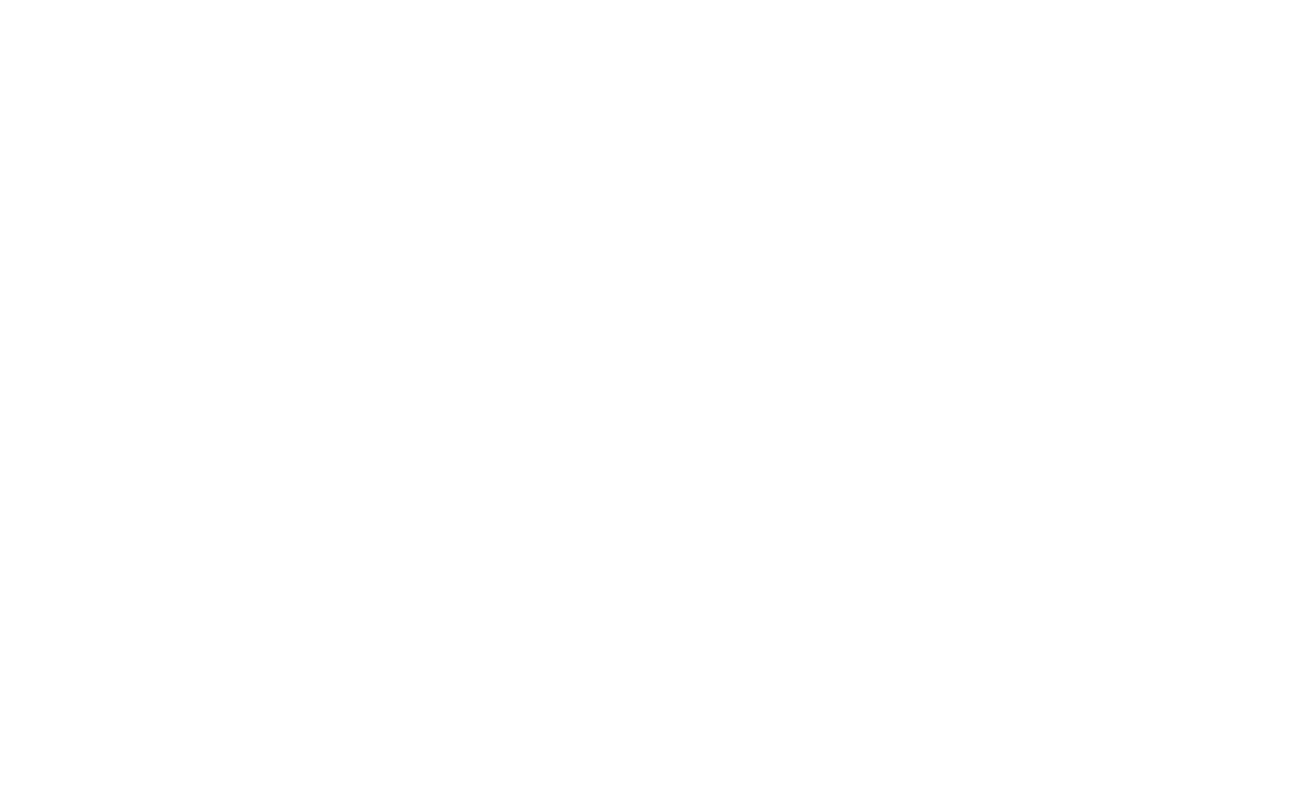
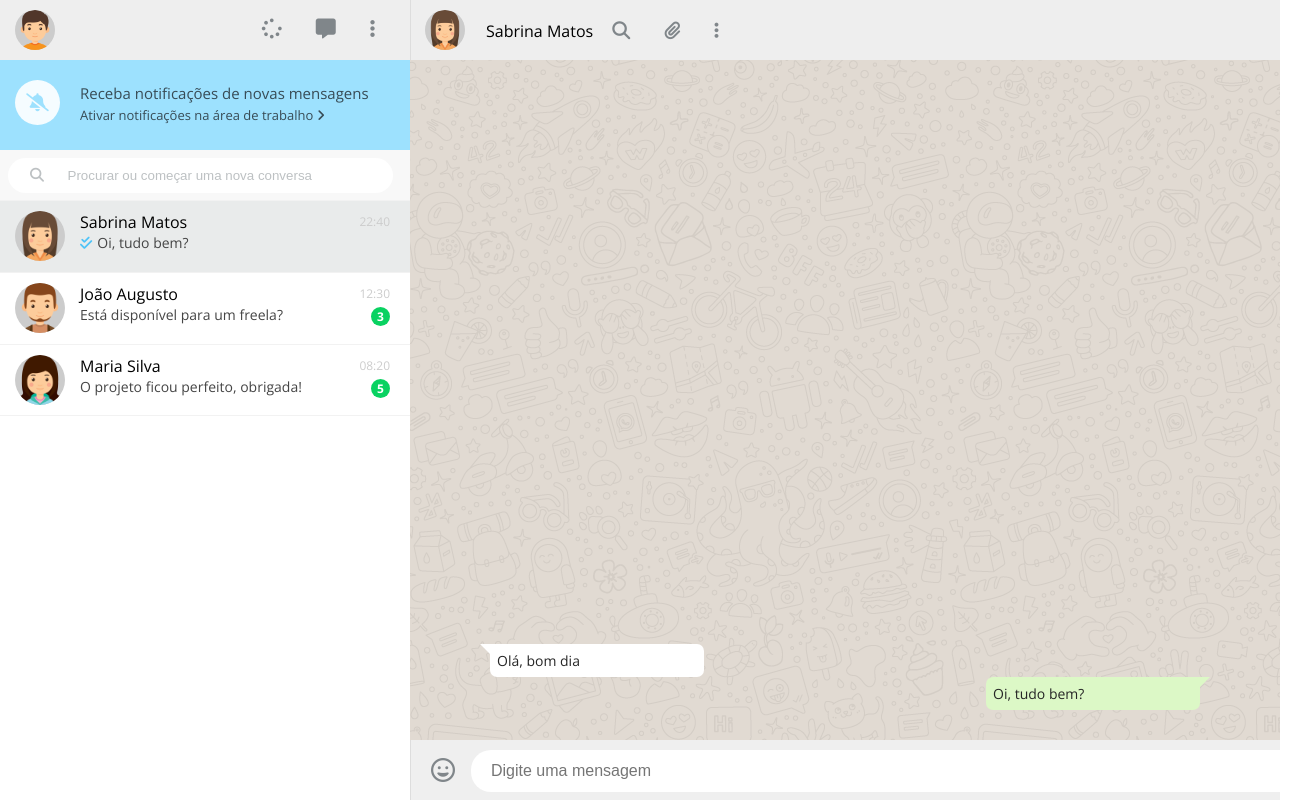
Before and after one commit to feliipecardosoo/clonezap, a plain HTML site: page index.html in a window 1280 px wide. Shown: the whole page, 1308 px wide, since content can reach past the window. Drawn offline with nearby package versions, Linux system fonts and the light colour scheme.

Commit message:
Finalizando projeto

```diff
--- a/index.html
+++ b/index.html
@@ -3,10 +3,93 @@
 <head>
     <meta charset="UTF-8">
     <meta name="viewport" content="width=device-width, initial-scale=1.0">
+    <link rel="preconnect" href="https://fonts.googleapis.com">
+    <link rel="preconnect" href="https://fonts.gstatic.com" crossorigin>
+    <link href="https://fonts.googleapis.com/css2?family=Open+Sans:wght@300;400;600;700&display=swap" rel="stylesheet">
     <link rel="stylesheet" href="style.css">
-    <title>Document</title>
+    <script src="https://kit.fontawesome.com/e0487457ff.js" crossorigin="anonymous"></script>
+    <title>Clone zap</title>
 </head>
 <body>
-
+    <div class="container">
+		<aside class="sidebar">
+			<div class="toolbar-container">
+				<img class="user-photo" src="img/avatar1.png">
+				<div class="auxicons-toolbar-container">
+					<i class="fas fa-spinner"></i>
+					<i class="fas fa-comment-alt"></i>
+					<i class="fas fa-ellipsis-v"></i>
+				</div>
+			</div>
+			<div class="notification-container">
+				<i class="fas fa-bell-slash"></i>
+				<p class="receive-notification">Receba notificações de novas mensagens</p>
+				<p class="activate-notification">Ativar notificações na área de trabalho <i class="fas fa-angle-right"></i></p>
+			</div>
+			<div class="search-container">
+				<i id="contact-search" class="fas fa-search"></i>
+				<input type="text" id="search" name="search" placeholder="Procurar ou começar uma nova conversa">
+			</div>
+			<div class="contacts-container">
+				<div class="contact-box active-chat">
+					<img class="user-photo" src="img/avatar2.png">
+					<div class="user-info">
+						<p class="user-name">Sabrina Matos</p>
+						<p class="user-messagepreview"><i class="fas fa-check-double"></i>Oi, tudo bem?</p>
+					</div>
+					<div class="message-info">
+						<p class="message-time">22:40</p>
+					</div>
+				</div>
+				<div class="contact-box">
+					<img class="user-photo" src="img/avatar3.png">
+					<div class="user-info">
+						<p class="user-name">João Augusto</p>
+						<p class="user-messagepreview">Está disponível para um freela?</p>
+					</div>
+					<div class="message-info">
+						<p class="message-time">12:30</p>
+						<p class="message-pending">3</p>
+					</div>
+				</div>
+				<div class="contact-box">
+					<img class="user-photo" src="img/avatar4.png">
+					<div class="user-info">
+						<p class="user-name">Maria Silva</p>
+						<p class="user-messagepreview">O projeto ficou perfeito, obrigada!</p>
+					</div>
+					<div class="message-info">
+						<p class="message-time">08:20</p>
+						<p class="message-pending">5</p>
+					</div>
+				</div>
+			</div>
+		</aside>
+		<main class="chat-container">
+			<nav class="chat-navbar">
+				<div class="contactinfo-container">
+					<img class="user-photo" src="img/avatar2.png">
+					<p class="user-name">Sabrina Matos</p>
+				</div>
+				<ul class="chattools-container">
+					<li><i class="fas fa-search"></i></li>
+					<li><i class="fas fa-paperclip"></i></li>
+					<li><i class="fas fa-ellipsis-v"></i></li>
+				</ul>
+			</nav>
+			<div class="messages-container">
+				<div class="bg-image"></div>
+				<div class="chat-messages">
+					<p class="guest-message">Olá, bom dia</p>
+					<p class="user-message">Oi, tudo bem?</p>
+				</div>
+			</div>
+			<div class="sendmessage-container">
+				<i class="far fa-grin"></i>
+				<input id="chatmessage" type="text" name="message" class="userinput" placeholder="Digite uma mensagem">
+				<i class="fas fa-microphone"></i>
+			</div>
+		</main>
+	</div>
 </body>
 </html>
--- a/style.css
+++ b/style.css
@@ -0,0 +1,372 @@
+/* general */
+html, body, ul {
+	margin: 0;
+	padding: 0;
+	font-family: 'Open Sans', sans-serif;
+}
+
+ul {
+	list-style: none;
+}
+
+.container {
+	height: 100vh;
+	position: relative;
+}
+
+/* side bar */
+.sidebar {
+	width: 410px;
+	height: 100%;
+	display: inline-block;
+	position: relative;
+}
+
+/* toolbar */
+.toolbar-container {
+	width: 100%;
+	height: 60px;
+	background-color: #EEE;
+}
+
+.user-photo {
+	width: 40px;
+	border-radius: 50%;
+	position: absolute;
+	left: 15px;
+	top: 10px;
+	background-color: #CCC;
+}
+
+.auxicons-toolbar-container {
+	float: right;
+	height: 60px;
+	line-height: 60px;
+	padding-right: 20px;
+}
+
+.auxicons-toolbar-container i {
+	color: #80868A;
+	font-size: 20px;
+	margin-left: 15px;
+	margin-right: 15px;
+	cursor: pointer;
+}
+
+/* notification container */
+.notification-container {
+	width: 100%;
+	height: 90px;
+	padding-top: 23px;
+	padding-left: 80px;
+	background-color: #9DE1FE;
+	color: #384c56;
+	position: relative;
+	box-sizing: border-box;
+}
+
+.fas.fa-bell-slash {
+	width: 45px;
+	height: 45px;
+	text-align: center;
+	line-height: 45px;
+	border-radius: 50%;
+	font-size: 18px;
+	color: #9DE1FE;
+	background-color: #F5FCFF;
+	position: absolute;
+	top: 20px;
+	left: 15px;
+}
+
+.notification-container p {
+	margin: 0;
+}
+
+.notification-container .receive-notification {
+	font-size: 15px;
+	margin-bottom: 3px;
+}
+
+.activate-notification {
+	font-size: 13px;
+}
+
+/* search container */
+.search-container {
+	height: 50px;
+	width: 100%;
+	padding-left: 7.5px;
+	padding-top: 7.5px;
+	background-color: #F8F8F8;
+	position: relative;
+	color: #BDC1C3;
+	box-sizing: border-box;
+}
+
+#contact-search {
+	position: absolute;
+	left: 30px;
+	top: 18px;
+	font-size: 14px;
+}
+
+#search {
+	border: none;
+	height: 35px;
+	width: 385px;
+	padding-left: 60px;
+	border-radius: 17.5px;
+	background-color: #FFF;
+	box-sizing: border-box;
+}
+
+#search::placeholder {
+	color: #BDC1C3;
+}
+
+/* contacts container */
+
+.contacts-container {
+	height: auto;
+	background-color: #FFF;
+}
+
+.contact-box {
+	cursor: pointer;
+	height: 72px;
+	background-color: #FFF;
+	border-top: 1px solid #f2f2f2;
+	position: relative;
+	box-sizing: border-box;
+}
+
+.contact-box:last-child {
+	border-bottom: 1px solid #f2f2f2;
+}
+
+.contact-box:hover {
+	background-color: #f4f5f5;
+}
+
+.active-chat {
+	background-color: #E9EBEB;
+}
+
+.active-chat.contact-box:hover {
+	background-color: #E9EBEB;
+}
+
+.contact-box .user-photo {
+	width: 50px;
+}
+
+.user-info {
+	margin-left: 80px;
+	padding-top: 10px;
+	display: inline-block;
+}
+
+.user-info p, .message-info p {
+	margin: 0;
+}
+
+.user-name {
+	font-size: 16px;
+	color: #000;
+	margin-bottom: 12px;
+}
+
+.user-messagepreview {
+	font-size: 14px;
+	color: #454545;
+}
+
+.fa-check-double {
+	margin-right: 5px;
+	color: #4FC3F7;
+}
+
+.message-info {
+	position: absolute;
+	top: 12px;
+	right: 20px;
+	display: inline-block;
+}
+
+.message-info .message-time {
+	font-size: 12px;
+	margin-bottom: 5px;
+	color: #CCC;
+}
+
+.message-pending {
+	background-color: #09d261;
+	color: #FFF;
+	width: 19px;
+	height: 19px;
+	line-height: 19px;
+	font-size: 12px;
+	font-weight: bold;
+	border-radius: 50%;
+	text-align: center;
+	float: right;
+}
+
+
+/* chat */
+
+.chat-container {
+	position: absolute;
+	top: 0;
+	left: 410px;
+	width: calc(100% - 410px);
+	height: 100%;
+	background-color: #CCC;
+}
+
+/* chat navbar */
+
+.chat-navbar {
+	height: 60px;
+	background-color: #EEEEEE;
+	border-left: 1px solid #DDD;
+	padding-left: 75px;
+}
+
+.chat-navbar p {
+	margin: 0;
+}
+
+.contactinfo-container {
+	display: inline-block;
+}
+
+.contactinfo-container .user-name {
+	font-size: 16px;
+	height: 60px;
+	line-height: 60px;
+}
+
+.chattools-container {
+	display: inline-block;
+	height: 60px;
+	line-height: 60px;
+	margin-right: 20px;
+}
+
+.chattools-container li {
+	display: inline-block;
+	margin-left: 15px;
+	margin-right: 15px;
+	font-size: 18px;
+	color: #80868A;
+	cursor: pointer;
+}
+
+/* messages */
+
+.messages-container {
+	background-color: #E1DAD2;
+	height: calc(100% - 120px);
+	position: relative;
+}
+
+.messages-container p {
+	margin: 0;
+}
+
+.bg-image {
+	background-image: url('img/background_whats.png');
+	background-repeat: repeat;
+	opacity: .06;
+	width: 100%;
+	height: 100%;
+}
+
+.chat-messages {
+	position: absolute;
+	left: 0;
+	bottom: 0;
+	width: 100%;
+	height: auto;
+	padding: 30px 80px;
+	box-sizing: border-box;
+}
+
+.chat-messages p {
+	display: block;
+	color: #262626;
+	font-size: 14px;
+	padding: 7px;
+	border-radius: 7px;
+	position: relative;
+	width: 200px;
+}
+
+.guest-message {
+	background-color: #FFF;
+}
+
+.guest-message:before {
+	content: "";
+	width: 0;
+	height: 0;
+	border-bottom: 17px solid transparent;
+	border-right:17px solid #FFF;
+	position: absolute;
+	top: 0;
+	left: -10px;
+}
+
+.user-message {
+	background-color: #DCF8C6;
+	float: right;
+}
+
+.user-message:after {
+	content: "";
+	width: 0;
+	height: 0;
+	border-bottom: 17px solid transparent;
+	border-left:17px solid #DCF8C6;
+	position: absolute;
+	top: 0;
+	right: -10px;
+}
+
+/* send message */
+
+.sendmessage-container {
+	background-color: #EFEFEF;
+	border-left: 1px solid #DDD;
+	height: 60px;
+	padding-left: 20px;
+	padding-right: 20px;
+	position: relative;
+}
+
+#chatmessage {
+	position: absolute;
+	top: 10px;
+	left: 60px;
+	background-color: #FFF;
+	border: none;
+	height: 40px;
+	border-radius: 20px;
+	padding-left: 20px;
+	font-size: 16px;
+	width: 815px;
+}
+
+.sendmessage-container i {
+	font-size: 24px;
+	color: #80868A;
+	cursor: pointer;
+	height: 60px;
+	line-height: 60px;
+}
+
+.fa-microphone {
+	float: right;
+}
```
Also changed, not shown: img/avatar1.png (added), img/avatar2.png (added), img/avatar3.png (added), img/avatar4.png (added), img/background_whats.png (added), teste.txt (deleted).
